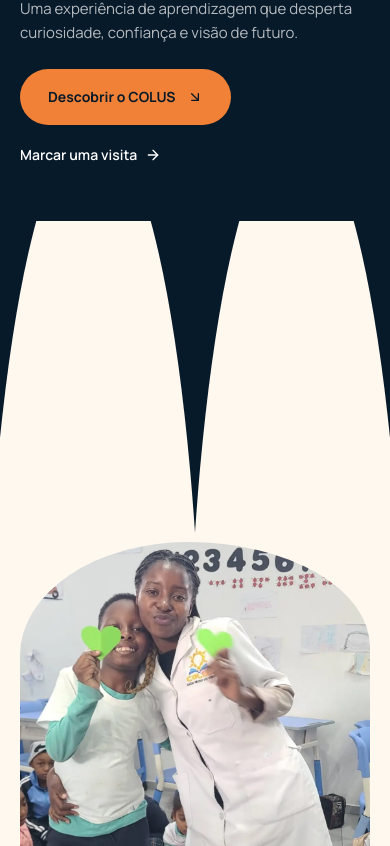
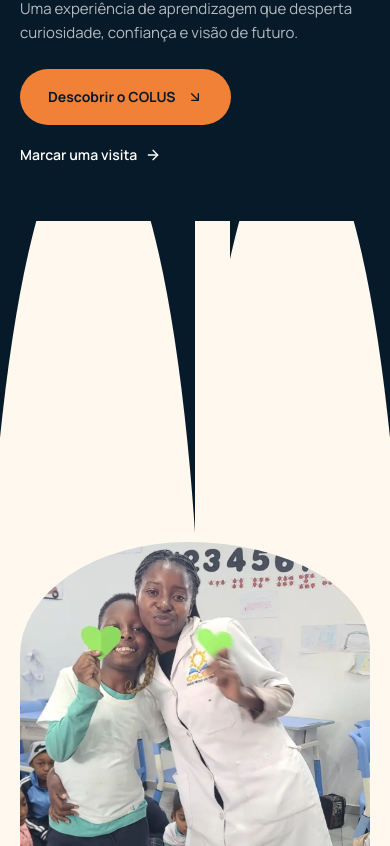
Before and after one commit to rightware-corporations/educore-colegio_universo_dos_sonhos, a React (Vite) app in the folder frontend/: page / in a window 390 px wide. Shown: the part 2298-3144 px from the top of the page. Built offline with nearby package versions, Linux system fonts and the light colour scheme.

Commit message:
fix(colus): seal triangular gap in mobile Manifesto book-opening paper leaves

```diff
--- a/frontend/src/components/landing/ManifestoSection.tsx
+++ b/frontend/src/components/landing/ManifestoSection.tsx
@@ -55,6 +55,15 @@ export function ManifestoSection() {
               : { scaleY: pageScaleY, x: rightPageX }
           }
           className="absolute bottom-0 right-[-4%] h-[108%] w-[56%] origin-bottom rounded-t-[52%] bg-colus-paper"
+        />
+        {/* The rounded page leaves part at the centre near the top. Keep the
+            book-opening curve but close the dark triangular seam with a
+            matching paper spine following the same scroll scale. */}
+        <motion.div
+          aria-hidden="true"
+          data-colus-manifesto-spine
+          style={reduceMotion ? undefined : { scaleY: pageScaleY }}
+          className="absolute bottom-0 left-1/2 h-[108%] w-[9%] -translate-x-1/2 origin-bottom bg-colus-paper"
         />
       </div>
 
```
